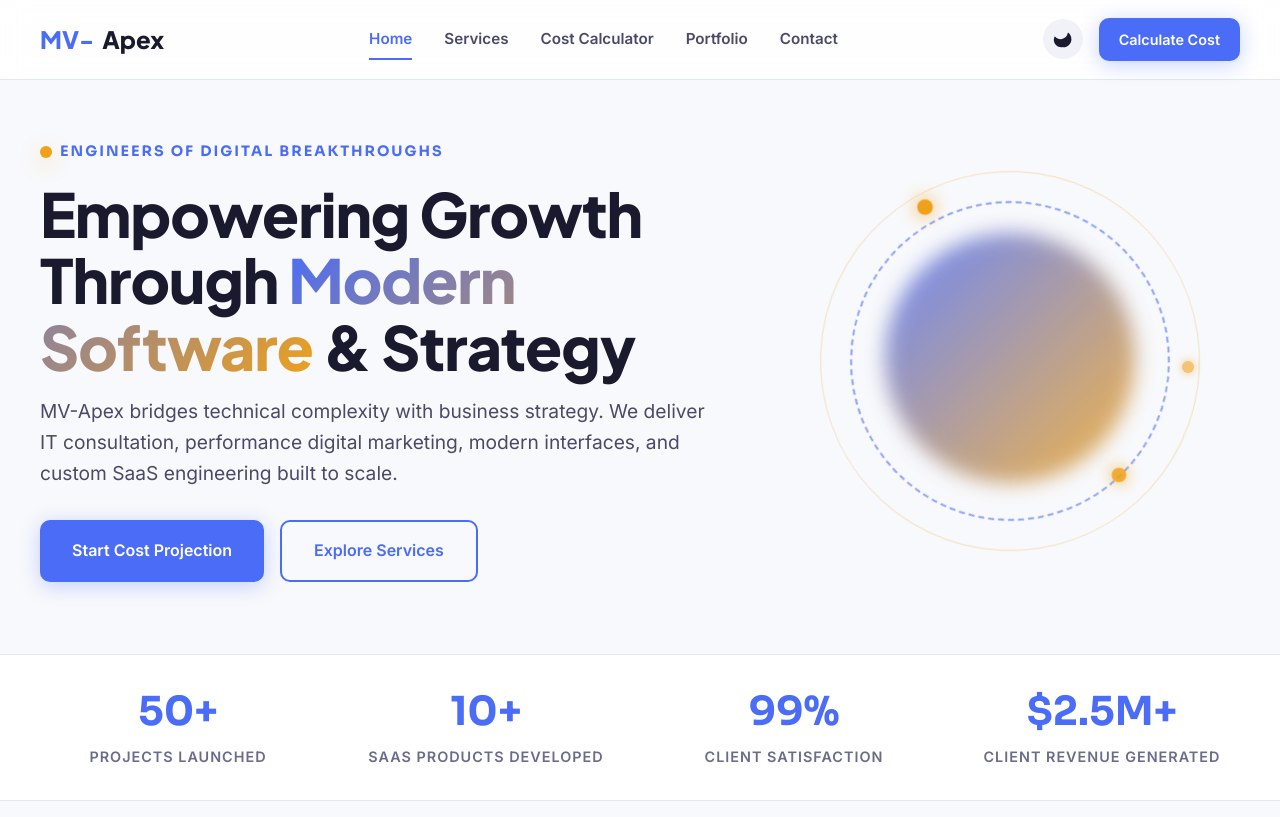
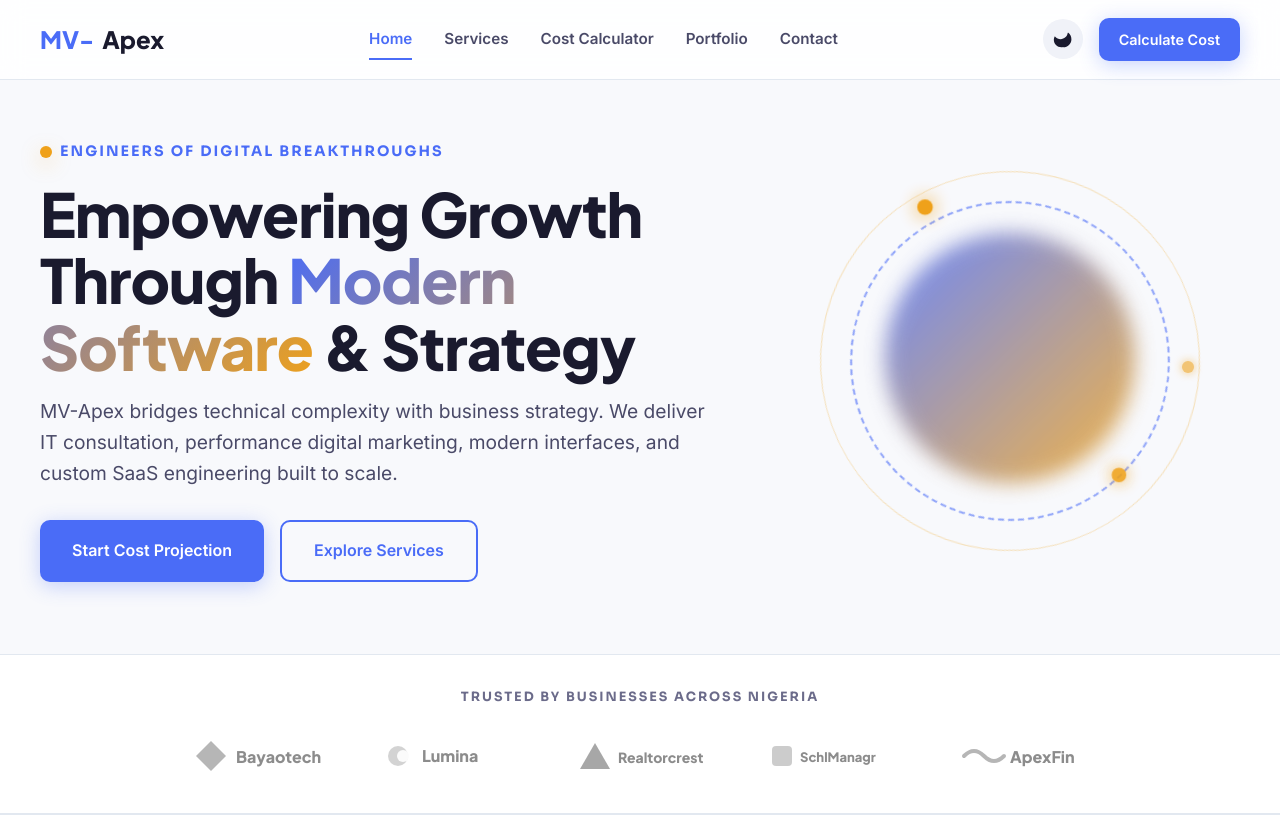
Before and after one commit to ivickie/mvapex, a website built with Vite: page index.html in a window 1280 px wide. Shown: the top 817 px of the page. Built offline with nearby package versions, Linux system fonts and the light colour scheme.

Commit message:
Add Trusted By partners section and replace portfolio gradient mockups with actual generated image placeholders

```diff
--- a/index.html
+++ b/index.html
@@ -3,16 +3,16 @@
 <head>
   <meta charset="UTF-8">
   <meta name="viewport" content="width=device-width, initial-scale=1.0">
-  <title>MV-Apex Digital Solutions | IT Consultation, SaaS & Marketing</title>
+  <title>MV-Apex Digital Solutions LTD | IT Consultation, SaaS & Marketing</title>
 
   <!-- SEO Meta Tags -->
   <meta name="description" content="MV-Apex is a premium digital solutions agency specializing in IT consultation, performance digital marketing, modern web design, agile product management, and high-scale SaaS development.">
   <meta name="keywords" content="MV-Apex, MV Apex, IT Consultation, Digital Marketing, Web Design, Product Management, SaaS Development, Software Development Africa, Vercel Website">
-  <meta name="author" content="MV-Apex Digital Solutions">
+  <meta name="author" content="MV-Apex Digital Solutions LTD">
 
   <!-- Open Graph / Facebook -->
   <meta property="og:type" content="website">
-  <meta property="og:title" content="MV-Apex Digital Solutions | Premium IT, SaaS & Marketing Agency">
+  <meta property="og:title" content="MV-Apex Digital Solutions LTD | Premium IT, SaaS & Marketing Agency">
   <meta property="og:description" content="Empowering brands through modern IT consultation, Web Design, Product Management, and SaaS Development.">
 
   <!-- Preconnect Fonts for Performance -->
@@ -88,6 +88,58 @@
             <div class="node node-2"></div>
             <div class="node node-3"></div>
           </div>
+        </div>
+      </div>
+    </div>
+  </section>
+
+  <!-- ==========================================================================
+       2.5 Trusted By Section
+       ========================================================================== -->
+  <section class="partners-section fade-in-section">
+    <div class="container">
+      <p class="partners-title">Trusted by businesses across Nigeria</p>
+      <div class="partners-grid">
+        <div class="partner-logo">
+          <!-- Bayaotech Logo -->
+          <svg viewBox="0 0 140 50" class="logo-svg">
+            <rect width="100%" height="100%" fill="none"/>
+            <polygon points="10,25 25,10 40,25 25,40" fill="#4A6CF7" />
+            <text x="50" y="32" font-family="'Plus Jakarta Sans', sans-serif" font-weight="800" font-size="16" fill="currentColor">Bayaotech</text>
+          </svg>
+        </div>
+        <div class="partner-logo">
+          <!-- Lumina Logo -->
+          <svg viewBox="0 0 140 50" class="logo-svg">
+            <rect width="100%" height="100%" fill="none"/>
+            <circle cx="20" cy="25" r="10" fill="#EFA11A" />
+            <circle cx="25" cy="25" r="6" fill="#F8F9FC" />
+            <text x="44" y="31" font-family="'Plus Jakarta Sans', sans-serif" font-weight="800" font-size="16" fill="currentColor">Lumina</text>
+          </svg>
+        </div>
+        <div class="partner-logo">
+          <!-- Realtorcrest Logo -->
+          <svg viewBox="0 0 140 50" class="logo-svg">
+            <rect width="100%" height="100%" fill="none"/>
+            <path d="M10 38 L25 12 L40 38 Z" fill="#DD2476" />
+            <text x="48" y="32" font-family="'Plus Jakarta Sans', sans-serif" font-weight="800" font-size="14" fill="currentColor">Realtorcrest</text>
+          </svg>
+        </div>
+        <div class="partner-logo">
+          <!-- SchoolManagr Logo -->
+          <svg viewBox="0 0 140 50" class="logo-svg">
+            <rect width="100%" height="100%" fill="none"/>
+            <rect x="10" y="15" width="20" height="20" rx="4" fill="#22C55E" />
+            <text x="38" y="31" font-family="'Plus Jakarta Sans', sans-serif" font-weight="800" font-size="13" fill="currentColor">SchlManagr</text>
+          </svg>
+        </div>
+        <div class="partner-logo">
+          <!-- ApexFin Logo -->
+          <svg viewBox="0 0 140 50" class="logo-svg">
+            <rect width="100%" height="100%" fill="none"/>
+            <path d="M10 25 Q20 15 30 25 T50 25" fill="none" stroke="#4A6CF7" stroke-width="4" stroke-linecap="round" />
+            <text x="56" y="32" font-family="'Plus Jakarta Sans', sans-serif" font-weight="800" font-size="16" fill="currentColor">ApexFin</text>
+          </svg>
         </div>
       </div>
     </div>
@@ -393,7 +445,7 @@
           <div class="card portfolio-card" data-category="saas">
             <div class="portfolio-image">
               <span class="badge badge-primary portfolio-overlay">EdTech</span>
-              <div style="background: linear-gradient(135deg, #11998e, #38ef7d); width: 100%; height: 100%; display: flex; align-items: center; justify-content: center; color: white; font-weight: 800; font-size: 1.5rem; font-family: var(--font-accent);">SchoolManagr</div>
+              <img src="./assets/schoolmanagr.png" alt="SchoolManagr Portal Dashboard Mockup">
             </div>
             <div class="portfolio-info">
               <div>
@@ -413,7 +465,7 @@
           <div class="card portfolio-card" data-category="design">
             <div class="portfolio-image">
               <span class="badge badge-accent portfolio-overlay">PropTech</span>
-              <div style="background: linear-gradient(135deg, #ff512f, #dd2476); width: 100%; height: 100%; display: flex; align-items: center; justify-content: center; color: white; font-weight: 800; font-size: 1.3rem; font-family: var(--font-accent);">Realtorcrest</div>
+              <img src="./assets/realtorcrest.png" alt="Realtorcrest Real Estate Platform Mockup">
             </div>
             <div class="portfolio-info">
               <div>
@@ -433,7 +485,7 @@
           <div class="card portfolio-card" data-category="marketing">
             <div class="portfolio-image">
               <span class="badge badge-success portfolio-overlay">Growth</span>
-              <div style="background: linear-gradient(135deg, #e65c00, #F9D423); width: 100%; height: 100%; display: flex; align-items: center; justify-content: center; color: white; font-weight: 800; font-size: 1.5rem; font-family: var(--font-accent);">Lumina</div>
+              <img src="./assets/lumina.png" alt="Lumina CRM Marketing Campaigns Mockup">
             </div>
             <div class="portfolio-info">
               <div>
@@ -453,7 +505,7 @@
           <div class="card portfolio-card" data-category="product">
             <div class="portfolio-image">
               <span class="badge badge-primary portfolio-overlay">Career Strategy</span>
-              <div style="background: linear-gradient(135deg, #f3904f, #3b4371); width: 100%; height: 100%; display: flex; align-items: center; justify-content: center; color: white; font-weight: 800; font-size: 1.25rem; font-family: var(--font-accent);">Career Impact Lab</div>
+              <img src="./assets/career_impact.png" alt="Career Impact Lab Portal Mockup">
             </div>
             <div class="portfolio-info">
               <div>
@@ -647,7 +699,7 @@
           <a href="#" class="logo footer-logo">
             <span>MV-</span>Apex
           </a>
-          <p>MVApex Digital Solutions builds premium, modern, and secure software structures that streamline processes and drive high-yield business revenues.</p>
+          <p>MVApex Digital Solutions LTD builds premium, modern, and secure software structures that streamline processes and drive high-yield business revenues.</p>
           <div class="footer-socials">
             <a href="#" class="social-link" aria-label="Twitter">
               <svg viewBox="0 0 24 24"><path d="M22.46 6c-.77.35-1.6.58-2.46.69.88-.53 1.56-1.37 1.88-2.38-.83.5-1.75.85-2.72 1.05C18.37 4.5 17.26 4 16 4c-2.35 0-4.27 1.92-4.27 4.29 0 .34.04.67.11.98C8.28 9.09 5.11 7.38 3 4.79c-.37.63-.58 1.37-.58 2.15 0 1.48.75 2.78 1.9 3.55-.7 0-1.35-.2-1.94-.53v.05c0 2.07 1.47 3.81 3.44 4.21-.36.1-.74.15-1.13.15-.27 0-.54-.03-.8-.08.54 1.69 2.11 2.92 3.97 2.95-1.46 1.14-3.29 1.82-5.29 1.82-.34 0-.68-.02-1.02-.06C2.82 20.08 5.09 21 7.5 21c7.55 0 11.68-6.26 11.68-11.68 0-.18 0-.35-.01-.53.8-.57 1.49-1.3 2.03-2.13z"/></svg>
@@ -698,7 +750,7 @@
 
       <!-- Bottom -->
       <div class="footer-bottom">
-        <p>&copy; 2026 MVApex Digital Solutions. All Rights Reserved.</p>
+        <p>&copy; 2026 MVApex Digital Solutions LTD. RC 9587441. All Rights Reserved.</p>
         <div class="footer-bottom-links">
           <a href="#">Privacy Policy</a>
           <a href="#">Terms of Service</a>
--- a/style.css
+++ b/style.css
@@ -1736,3 +1736,59 @@
   opacity: 1;
   transform: translateY(0);
 }
+
+/* ==========================================================================
+   8. Partners / Trust Section
+   ========================================================================== */
+.partners-section {
+  background-color: var(--bg-secondary);
+  border-top: 1px solid var(--border-color);
+  border-bottom: 1px solid var(--border-color);
+  padding: var(--space-xl) 0;
+  text-align: center;
+}
+
+.partners-title {
+  font-family: var(--font-accent);
+  font-size: 0.8rem;
+  font-weight: 700;
+  text-transform: uppercase;
+  letter-spacing: 2px;
+  color: var(--text-muted);
+  margin-bottom: var(--space-lg);
+}
+
+.partners-grid {
+  display: flex;
+  justify-content: center;
+  align-items: center;
+  gap: var(--space-3xl);
+  flex-wrap: wrap;
+}
+
+.partner-logo {
+  width: 140px;
+  height: 50px;
+  display: flex;
+  align-items: center;
+  justify-content: center;
+  transition: transform var(--transition-normal);
+}
+
+.logo-svg {
+  width: 140px;
+  height: 50px;
+  filter: grayscale(100%);
+  opacity: 0.5;
+  color: var(--text-primary);
+  transition: filter var(--transition-normal), opacity var(--transition-normal);
+}
+
+.partner-logo:hover {
+  transform: scale(1.1);
+}
+
+.partner-logo:hover .logo-svg {
+  filter: grayscale(0%);
+  opacity: 1;
+}
```
Also changed, not shown: assets/career_impact.png (added), assets/lumina.png (added), assets/realtorcrest.png (added), assets/schoolmanagr.png (added).
